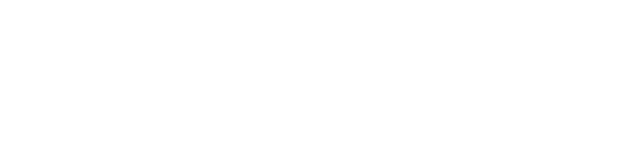
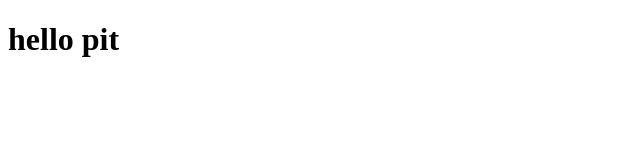
Before and after one commit to iampierre/git-one, a plain HTML site: page index.html in a window 1280 px wide. Shown: the whole page, without its empty margins (0-640 px from the left). Drawn offline with Linux system fonts and the light colour scheme.

Commit message:
adding hello pit

```diff
--- a/index.html
+++ b/index.html
@@ -7,6 +7,6 @@
   <title>Document</title>
 </head>
 <body>
-
+  <h1>hello pit</h1>
 </body>
 </html>
```
